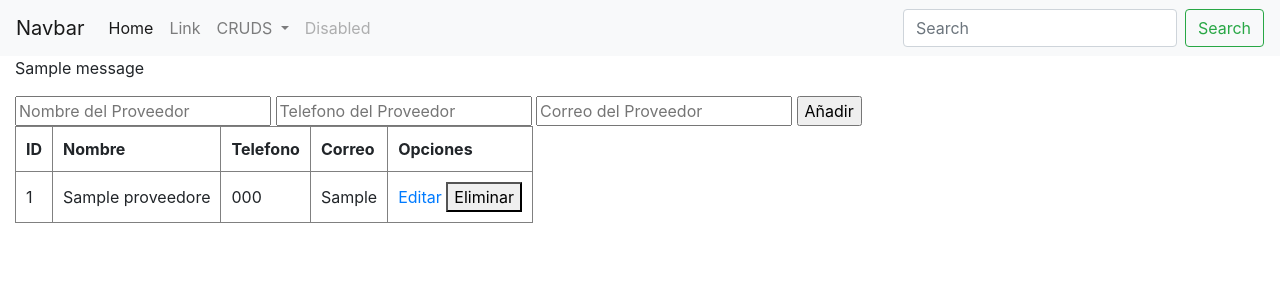
After one commit to JorgeMedranoGit/OpenGym, a Flask app: page /proveedores in a window 1280 px wide. The commit adds this page. Shown: the top 300 px of the page. Run offline with Flask 3, Linux system fonts and the light colour scheme; tables that the repository leaves empty hold one stand-in row (values such as "Sample post"); one stand-in notice (Sample message) is shown.

Commit message:
First App

```diff
--- a/app.py
+++ b/app.py
@@ -36,6 +36,20 @@ class Productos(db.Model):
         self.stock = stock
     def __repr__(self):
         return f'<Producto {self.nombre}, Precio: {self.previov}, Stock: {self.stock}>'
+class Proveedores(db.Model):
+    __tablename__ = 'proveedores'  # Nombre de la tabla en la base de datos
+
+    _id = db.Column("idproveedor", db.Integer, primary_key=True, autoincrement=True)  # Columna de identificación
+    nombre = db.Column(db.String(30), nullable=False)  # Nombre del producto
+    telefono = db.Column(db.String(9), nullable=False)  # Precio de venta, tipo decimal
+    correo = db.Column(db.String(50), nullable=False)  # Stock disponible
+
+    def __init__(self, nombre, precio, stock):
+        self.nombre = nombre
+        self.telefono = precio
+        self.correo = stock
+    def __repr__(self):
+        return f'<Proveedor {self.nombre}, Telefono: {self.telefono}, Correo: {self.correo}>'
 # Crear las tablas antes de que arranque la aplicación
 
 @app.route("/")
@@ -130,7 +144,6 @@ def productosCrud():
     productos = Productos.query.all()
     return render_template("productos.html", productos=productos)
 
-
 @app.route("/productos/editar/<int:id>", methods=["GET"])
 def editarProducto(id):
     producto = Productos.query.get(id)
@@ -144,7 +157,42 @@ def eliminarProducto(id):
     db.session.commit()
     flash("Producto eliminado exitosamente!")
     return redirect("/productos")
-
+#Proveedores (Pagina Principal)
+@app.route("/proveedores", methods=["POST", "GET"])
+def proveedoresCrud():
+    if request.method == "POST":
+        nombre = request.form['nombreProovedor']
+        telefono = Decimal(request.form['precioProduc'])
+        correo = int(request.form['stockProduc'])
+        proveedor_id = request.form.get('proveedor_id')
+        if proveedor_id:
+            proveedor = Proveedores.query.get(proveedor_id)
+            proveedor.nombre = nombre
+            proveedor.telefono = telefono
+            proveedor.correo = correo
+            db.session.commit()
+            flash("Producto editado exitosamente!")
+        else:
+            nuevo_proveedor = Proveedores(nombre, telefono, correo)
+            db.session.add(nuevo_proveedor)
+            db.session.commit()
+            flash("Proveedor añadido exitosamente!")
+        return redirect("/proveedores")
+    proveedores = Proveedores.query.all()
+    return render_template("proveedores.html", proveedores=proveedores)
+#Proveedores (Edicion)
+@app.route("/proveedores/editar/<int:id>", methods=["GET"])
+def editarProveedor(id):
+    proveedor = Proveedores.query.get(id)
+    return render_template("proveedores.html", proveedor=proveedor, proveedores=Proveedores.query.all())
+#Proveedores (Eliminar)
+@app.route("/proveedores/eliminar/<int:id>", methods=["POST"])
+def eliminarProducto(id):
+    proveedor = Proveedores.query.get(id)
+    db.session.delete(proveedor)
+    db.session.commit()
+    flash("Proveedor eliminado exitosamente!")
+    return redirect("/proveedores")
 
 
 if __name__ == "__main__":
--- a/templates/productos.html
+++ b/templates/productos.html
@@ -10,8 +10,8 @@
 {% endwith %}
 
 <form action="/productos" method="post">
-    <input type="hidden" name="producto_id" value="{{ producto._id if producto else '' }}">
-    <input type="text" name="nombreProduc" placeholder="Nombre del Producto" value="{{ producto.nombre if producto else '' }}" required>
+    <input type="hidden" name="proveedor_id" value="{{ producto._id if producto else '' }}">
+    <input type="text" name="nombreProveedor" placeholder="Nombre del Producto" value="{{ producto.nombre if producto else '' }}" required>
     <input type="text" name="precioProduc" placeholder="Precio del Producto" value="{{ producto.preciov if producto else '' }}" required>
     <input type="number" name="stockProduc" placeholder="Stock del Producto" value="{{ producto.stock if producto else '' }}" required>
     <input type="submit" value="{{ 'Actualizar' if producto else 'Añadir' }}"/>
--- /dev/null
+++ b/templates/proveedores.html
@@ -0,0 +1,49 @@
+{% extends "base.html" %}
+{% block title %}Proveedores{% endblock %}
+{% block content %}
+{% with messages = get_flashed_messages() %}
+    {% if messages %}
+        {% for msg in messages %}
+            <p>{{msg}}</p>
+        {% endfor%}
+    {% endif %}
+{% endwith %}
+
+<form action="/proveedores" method="post">
+    <input type="hidden" name="proveedor_id" value="{{ proveedor._id if proveedor else '' }}">
+    <input type="text" name="nombreProveedor" placeholder="Nombre del Proveedor" value="{{ proveedor.nombre if proveedor else '' }}" required>
+    <input type="text" name="telefonoProveedor" placeholder="Telefono del Proveedor" value="{{ proveedor.telefono if proveedor else '' }}" required>
+    <input type="number" name="correoProveedor" placeholder="Correo del Proveedor" value="{{ proveedor.correo if proveedor else '' }}" required>
+    <input type="submit" value="{{ 'Actualizar' if proveedor else 'Añadir' }}"/>
+</form>
+
+
+<table border="1" cellpadding="10">
+    <thead>
+        <tr>
+            <th>ID</th>
+            <th>Nombre</th>
+            <th>Telefono</th>
+            <th>Correo</th>
+            <th>Opciones</th>
+        </tr>
+    </thead>
+    <tbody>
+        {% for proveedor in proveedores %}
+        <tr>
+            <td>{{ proveedor._id }}</td>
+            <td>{{ proveedor.nombre }}</td>
+            <td>{{ proveedor.telefono }}</td>
+            <td>{{ proveedor.correo }}</td>
+            <td>
+
+                <a href="/proveedor/editar/{{ proveedor._id }}">Editar</a>
+                <form action="/proveedor/eliminar/{{ proveedor._id }}" method="post" style="display:inline;">
+                    <button type="submit">Eliminar</button>
+                </form>
+            </td>
+        </tr>
+        {% endfor %}
+    </tbody>
+</table>
+{% endblock %}
```
